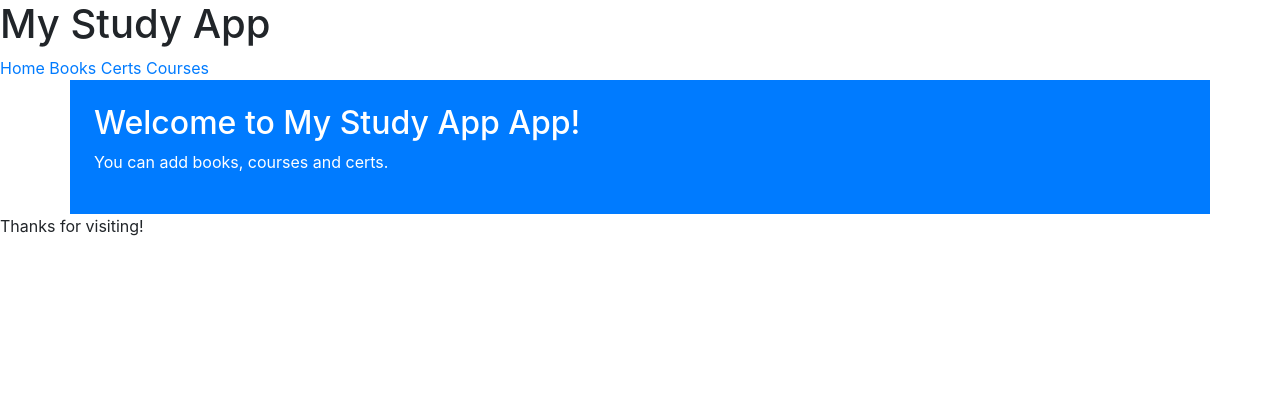
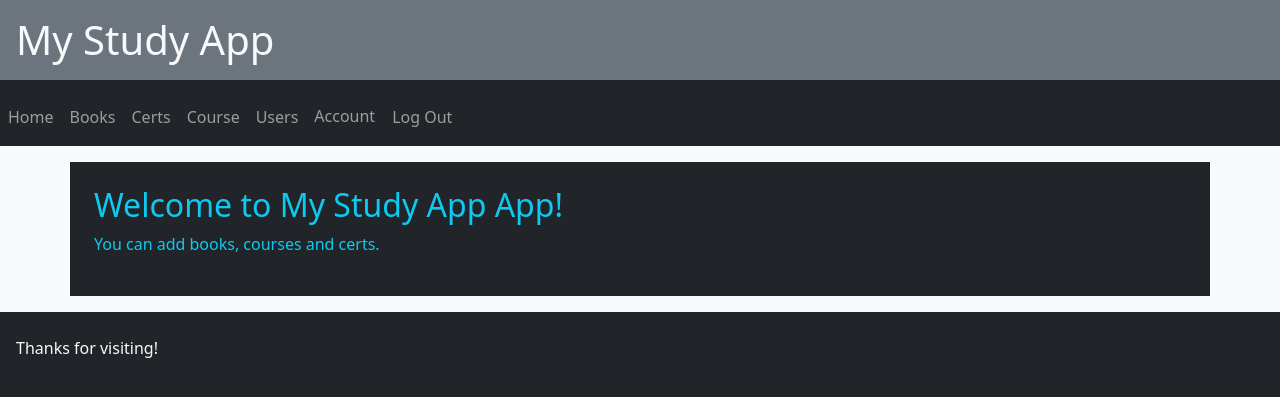
Before and after one commit to emm-jay-ahh/my_study_app, a Flask app: page / in a window 1280 px wide. Shown: the top 397 px of the page. Run offline with Flask 2, Linux system fonts and the light colour scheme; the visitor is signed in with stand-in values (Sample User, id 1); parts of the project's set-up code (start-up, migrations or seed data) failed here and were passed over; some libraries are stand-ins or nearby versions.

Commit message:
Day 16 - BaseUpdate - Complete

```diff
--- a/my_study_app/controllers/user_controller.py
+++ b/my_study_app/controllers/user_controller.py
@@ -22,7 +22,7 @@ users = Blueprint("users", __name__)
 def get_users():
     """Displays a list of users from the database"""
     data = {
-        "page_title": "User Index",
+        "page_title": "Users",
         "users": users_schema.dump(User.query.all())
     }
     return render_template("user_index.html", page_data=data)
--- a/my_study_app/templates/base.html
+++ b/my_study_app/templates/base.html
@@ -1,26 +1,58 @@
 <!DOCTYPE html>
 <html>
     <head>
-        <link rel="stylesheet" href="https://stackpath.bootstrapcdn.com/bootstrap/4.3.1/css/bootstrap.min.css" integrity="sha384-ggOyR0iXCbMQv3Xipma34MD+dH/1fQ784/j6cY/iJTQUOhcWr7x9JvoRxT2MZw1T" crossorigin="anonymous">
         <title>
             Uni App
         </title>
+        <link rel="stylesheet" href="https://cdn.jsdelivr.net/npm/bootstrap@5.1.3/dist/css/bootstrap.min.css" integrity="sha384-1BmE4kWBq78iYhFldvKuhfTAU6auU8tT94WrHftjDbrCEXSU1oBoqyl2QvZ6jIW3" crossorigin="anonymous">
+        <meta name="viewport" content="width=device-width, initial-scale=1, shrink-to-fit=no">
     </head>
-    <body>
+    <body class="bg-dark">
         <header>
-            <h1>{{ page_data.page_title }}</h1>
-            <nav>
-                <a href="/">Home</a>
-                <a href="/books/">Books</a>
-                <a href="/certs/">Certs</a>
-                <a href="/courses/">Courses</a>
+            <h1 class="p-3 mb-2 bg-secondary text-light">{{ page_data.page_title }}</h1>
+            <nav class="navbar navbar-expand-lg navbar-dark">
+                <ul class="navbar-nav">
+                    <li class="nav-item">
+                        <a href="/" class="nav-link">Home</a>
+                    </li>
+                    <li class="nav-item">
+                        <a href="/books/" class="nav-link">Books</a>
+                    </li>
+                    <li class="nav-item">
+                        <a href="/certs/" class="nav-link">Certs</a>
+                    </li>
+                    <li class="nav-item">
+                        <a href="/courses/" class="nav-link">Course</a>
+                    </li>
+                    <li class="nav-item">
+                        <a href="/users/" class="nav-link">Users</a>
+                    </li>
+                </ul>
+                <ul class="navbar-nav">
+                    {% if current_user.is_authenticated %}
+                        <li class="nav-item">
+                            <a href="/users/account/" class="nav-link">Account</a>
+                        </li>
+                        <form action="/users/logout/" method="POST" class="form-inline">
+                            <button class="btn nav-link">Log Out</button>
+                        </form>
+                    {% else %}
+                        <li class="nav-item">
+                            <a href="/users/login/" class="nav-link">Log In</a>
+                        </li>
+                        <li class="nav-item">
+                            <a href="/users/signup/" class="nav-link">Sign Up</a>
+                        </li>
+                    {% endif %}
+                </ul>
             </nav>
         </header>
-        <div>
-            {% block content %}
+        <div class="p-3 mb-2 bg-light text-black">
+            {% block content%}
+
 
             {% endblock %}
         </div>
-        <footer>Thanks for visiting!</footer>
+        <footer class="p-3 mb-2 bg-dark text-light">Thanks for visiting!</footer>
     </body>
 </html>
--- a/my_study_app/templates/homepage.html
+++ b/my_study_app/templates/homepage.html
@@ -1,6 +1,6 @@
 {% extends "base.html" %}
 {% block content %}
-    <div class="container bg-primary text-white p-4">
+    <div class="container bg-dark text-info p-4">
         <h2>Welcome to My Study App App!</h2>
         <p>
             You can add books, courses and certs.
```
